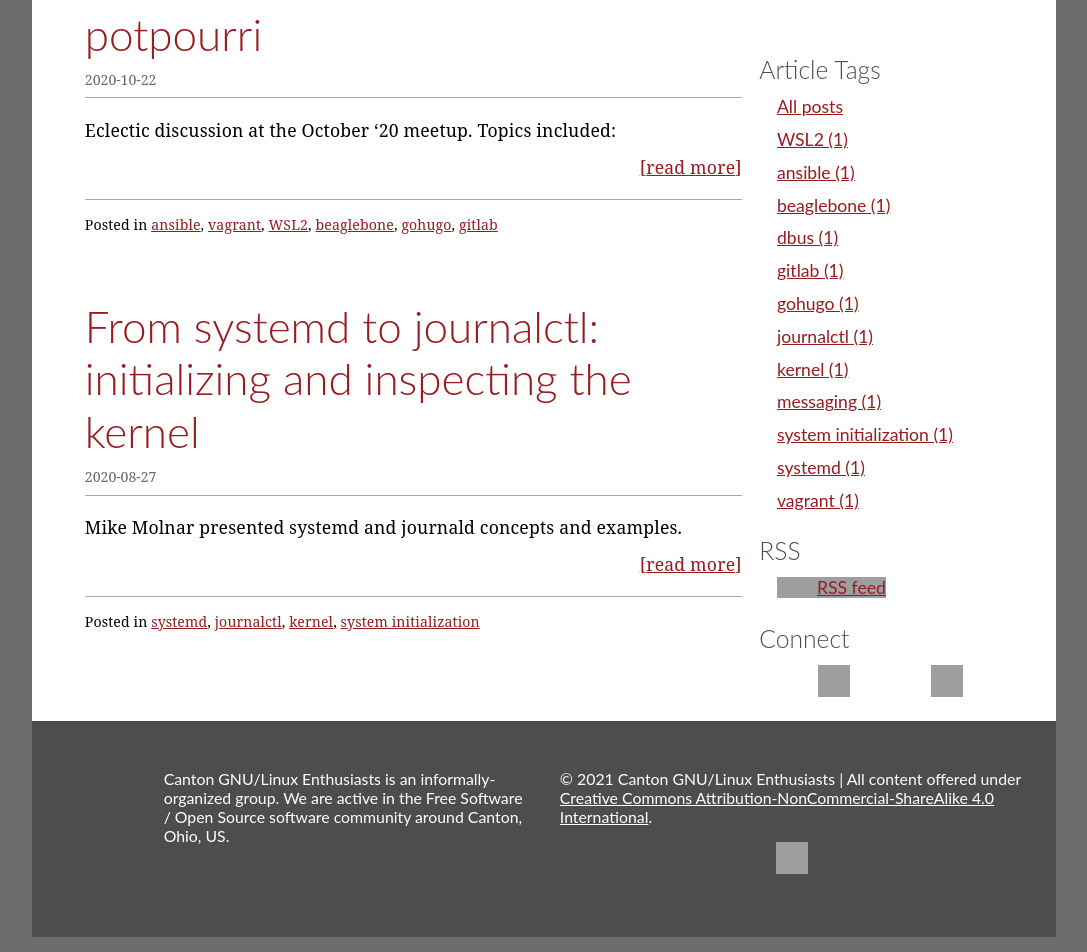
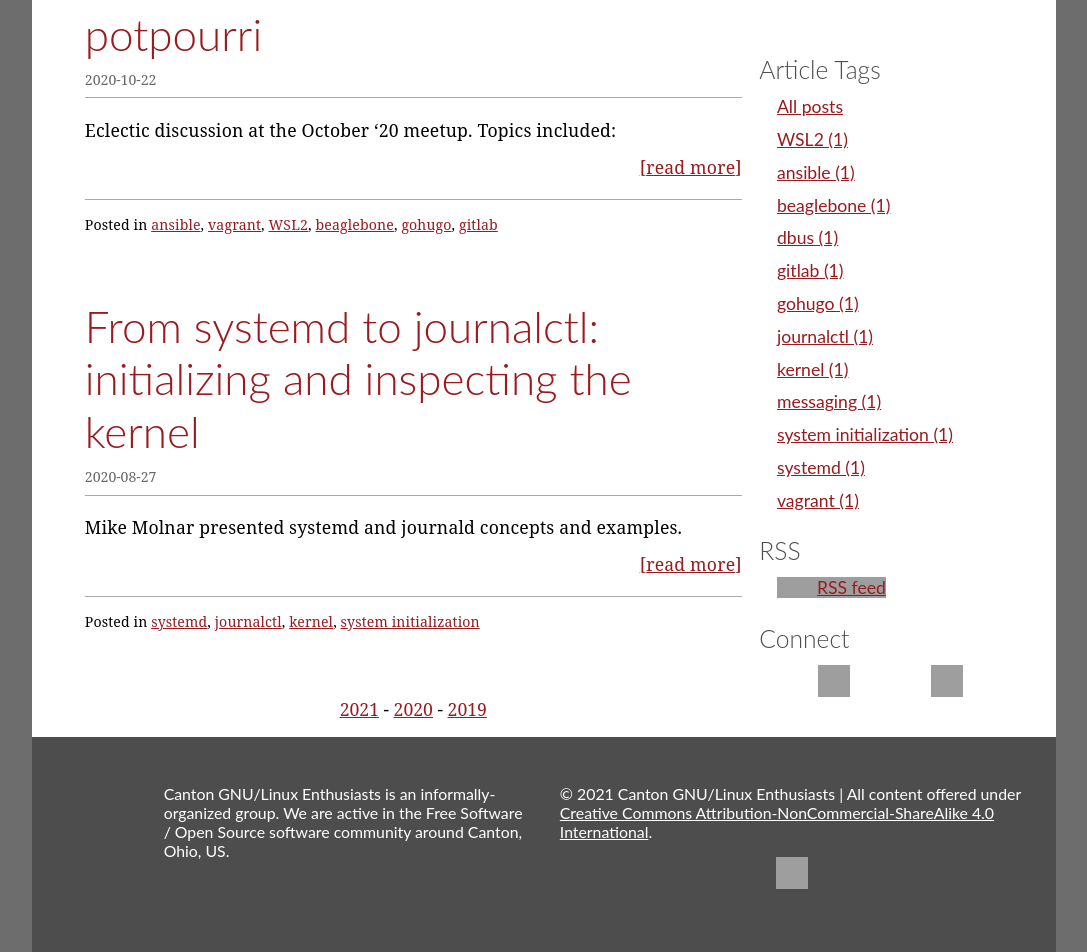
Before and after one commit to CantonLinux/cantonlinux.org, a Jekyll site: the page built from index.html, in a window 1280 px wide, cut to the strip 540-1492 px from the top of the page. Shown: the whole strip, without its empty margins (96-1183 px from the left). Built offline with Jekyll 4.4.1, drawn with Linux system fonts in a browser that asks for light colours; the list of posts is cut into pages by our own code; grey boxes are pictures that could not be loaded.

Commit message:
year-strip

```diff
--- /dev/null
+++ b/_includes/year-strip.html
@@ -0,0 +1,7 @@
+
+<!-- article year selector -->
+<ystrip>
+  <a href="{{site.baseurl}}/years/2021">2021</a> -
+  <a href="{{site.baseurl}}/years/2021">2020</a> -
+  <a href="{{site.baseurl}}/years/2021">2019</a>
+</ystrip>
--- a/_layouts/page.html
+++ b/_layouts/page.html
@@ -8,6 +8,7 @@ layout: default
             <h2>{{page.title}}</h2>
         </header>
         {{content}}
+	{% include year-strip.html %}
     </article>
     </article>
         {% include sidebar.html %}
--- a/_layouts/post.html
+++ b/_layouts/post.html
@@ -17,6 +17,7 @@ current: blog
         <footer>
         <p>Posted in {% for tag in page.tags %}<a href="{{ site.baseurl }}/tags/index.html#{{ tag | cgi_escape }}" title="Pages tagged {{ tag }}" rel="tag">{{ tag }}</a>{% unless forloop.last %}, {% endunless %}{% endfor %}</p>
         </footer>
+    {% include year-strip.html %}
     </article>
     <section class="post-links">
     <p>Read more:</p>
@@ -26,7 +27,7 @@ current: blog
   {% if page.next.url %}
     <p class="nextLink"><a class="next" href="{{ site.baseurl }}{{page.next.url}}">{{page.next.title}}</a></p>
   {% endif %}
-	</section>
+    </section>
     </article>
         {% include sidebar.html %}
 </main>
--- a/css/main.css
+++ b/css/main.css
@@ -20,7 +20,7 @@ body, html {
 /* HTML5 display definitions
    ========================================================================== */
 
-article,aside,details,figcaption,figure,footer,header,main,menu,nav,section,summary {
+article,aside,details,figcaption,figure,footer,header,main,menu,nav,section,summary,ystrip {
   display: block;
 }
 
@@ -1170,6 +1170,7 @@ nav li a[aria-current] {
 nav a:hover,nav a:focus {
 	color: #333;
 }
+
 /* --------------------------------------------------
    article styles
 -----------------------------------------------------*/
@@ -1180,6 +1181,14 @@ article p {
 a.more {
 	margin: 0.5em 0;
 }
+
+/* --------------------------------------------------
+   year strip
+-----------------------------------------------------*/
+ystrip {
+    text-align: center;
+}
+
 /* --------------------------------------------------
    main footer styles
 -----------------------------------------------------*/
--- a/index.html
+++ b/index.html
@@ -25,5 +25,6 @@ current: blog
       {% if paginator.next_page %}
       <p class="nextLink"><a href="{{ site.baseurl }}/blog/page{{ paginator.next_page }}" class="next">older entries</a></p>
       {% endif %} </div>
+    {% include year-strip.html %}
   </article>
   {% include sidebar.html %} </main>
```
